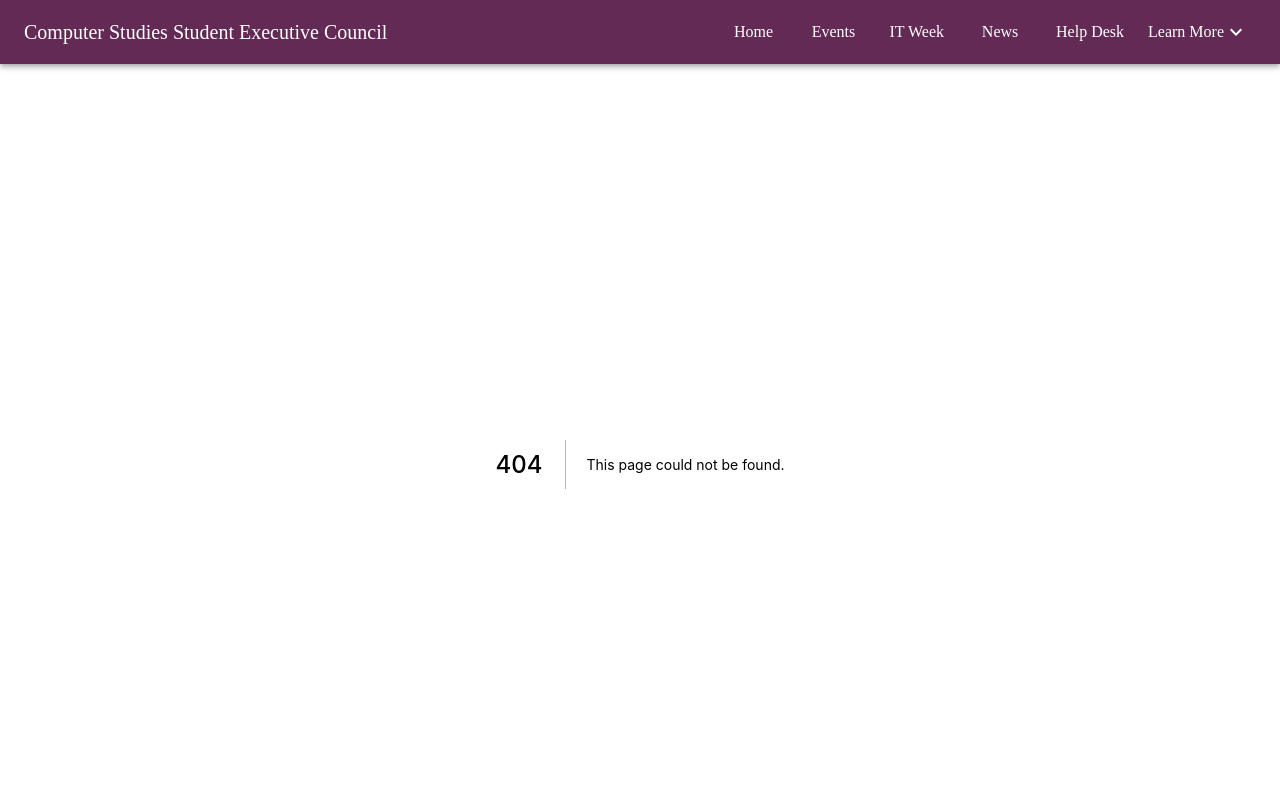
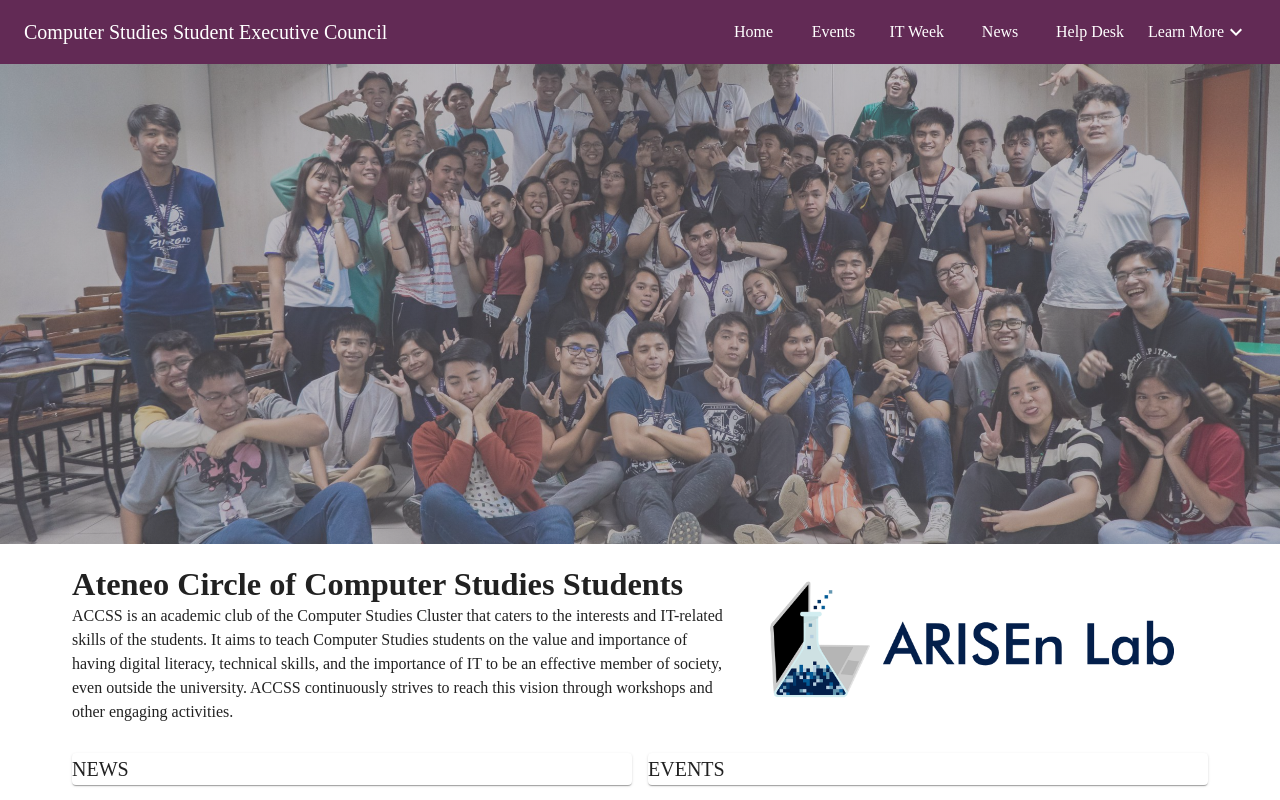
Before and after one commit to arisenlab/cssec-website, a Next.js app: page /learn-more/accss in a window 1280 px wide. Before the commit this address had no page. Shown: the top 800 px of the page. Built offline with nearby package versions, Linux system fonts and the light colour scheme.

Commit message:
ACCSS Part 2

```diff
--- /dev/null
+++ b/components/accss/about.js
@@ -0,0 +1,49 @@
+import React from "react";
+import Paper from "@material-ui/core/Paper";
+import Typography from "@material-ui/core/Typography";
+import Grid from "@material-ui/core/Grid";
+import Hidden from "@material-ui/core/Hidden";
+import { makeStyles } from "@material-ui/core/styles";
+
+const useStyles = makeStyles(theme => ({
+    root: {
+        width: "90%",
+        margin: "auto",
+    },
+}));
+
+const About = () => {
+    const classes = useStyles();
+
+    return (
+        <Grid
+            container
+            spacing={2}
+            alignItems="center"
+            className={classes.root}
+        >
+            <Grid item md={7}>
+                <Typography variant="h4">
+                    Ateneo Circle of Computer Studies Students
+                </Typography>
+                <Typography variant="body1">
+                    ACCSS is an academic club of the Computer Studies Cluster
+                    that caters to the interests and IT-related skills of the
+                    students. It aims to teach Computer Studies students on the
+                    value and importance of having digital literacy, technical
+                    skills, and the importance of IT to be an effective member
+                    of society, even outside the university. ACCSS continuously
+                    strives to reach this vision through workshops and other
+                    engaging activities.
+                </Typography>
+            </Grid>
+            <Hidden smDown>
+                <Grid item md={5}>
+                    <img src="/logos/arisen_banner_logo.png" width="100%" />
+                </Grid>
+            </Hidden>
+        </Grid>
+    );
+};
+
+export default About;
--- /dev/null
+++ b/components/accss/banner.js
@@ -0,0 +1,24 @@
+import React from "react";
+import Grid from "@material-ui/core/Grid";
+import Paper from "@material-ui/core/Paper";
+import Typography from "@material-ui/core/Typography";
+import { makeStyles } from "@material-ui/core/styles";
+
+const useStyles = makeStyles(theme => ({
+    root: {
+        backgroundImage:
+            "linear-gradient(0deg, rgba(123, 118, 125, 0.5), rgba(123, 118, 125, 0.5)), url(/accss/accss-banner.jpg)",
+        backgroundPosition: "center",
+        backgroundRepeat: "no-repeat",
+        backgroundSize: "cover",
+        height: "60vh",
+    },
+}));
+
+const Banner = () => {
+    const classes = useStyles();
+
+    return <div className={classes.root}></div>;
+};
+
+export default Banner;
--- /dev/null
+++ b/components/accss/news_events.js
@@ -0,0 +1,37 @@
+import React from "react";
+import Grid from "@material-ui/core/Grid";
+import Paper from "@material-ui/core/Paper";
+import Typography from "@material-ui/core/Typography";
+import { makeStyles } from "@material-ui/core/styles";
+
+const useStyles = makeStyles(theme => ({
+    root: {
+        width: "90%",
+        margin: "auto",
+    },
+}));
+
+const NewsAndEvents = () => {
+    const classes = useStyles();
+    return (
+        <Grid
+            container
+            spacing={2}
+            alignItems="center"
+            className={classes.root}
+        >
+            <Grid item md={6}>
+                <Paper>
+                    <Typography variant="h6">NEWS</Typography>
+                </Paper>
+            </Grid>
+            <Grid item md={6}>
+                <Paper>
+                    <Typography variant="h6">EVENTS</Typography>
+                </Paper>
+            </Grid>
+        </Grid>
+    );
+};
+
+export default NewsAndEvents;
--- a/components/general/footer.js
+++ b/components/general/footer.js
@@ -139,7 +139,7 @@
                 <Grid item md={4} align="center">
                     <div className={classes.partnersIcons}>
                         <img
-                            src="./logos/addu_white_logo.png"
+                            src="/logos/addu_white_logo.png"
                             width="60px"
                             height="60px"
                         />
--- a/components/general/header.js
+++ b/components/general/header.js
@@ -20,6 +20,7 @@
         [theme.breakpoints.up("md")]: {
             display: "none",
         },
+        color: "#fff",
     },
     navLinks: {
         [theme.breakpoints.down("md")]: {
--- a/navigation/navbar.js
+++ b/navigation/navbar.js
@@ -18,10 +18,14 @@
     linkStyles: {
         margin: theme.spacing(1),
     },
+    collapseDesign: {
+        backgroundColor: "#622A55",
+        color: "#fff",
+    },
 }));
 
 const Navbar = () => {
-    const styles = useStyles();
+    const classes = useStyles();
 
     const router = useRouter();
 
@@ -72,7 +76,7 @@
                                 <Button
                                     variant="text"
                                     href="#"
-                                    className={styles.linkStyles}
+                                    className={classes.linkStyles}
                                 >
                                     <Typography style={{ color: "#fff" }}>
                                         {link.page}
@@ -120,6 +124,7 @@
                                                         ? "center top"
                                                         : "center bottom",
                                             }}
+                                            className={classes.collapseDesign}
                                         >
                                             <Paper>
                                                 <ClickAwayListener
--- a/navigation/navburger.js
+++ b/navigation/navburger.js
@@ -14,9 +14,9 @@
 const useStyles = makeStyles(theme => ({
     list: {
         width: 250,
-    },
-    fullList: {
-        width: "auto",
+        height: "100%",
+        backgroundColor: "#622A55",
+        color: "#fff",
     },
     nested: {
         paddingLeft: theme.spacing(2),
@@ -42,7 +42,7 @@
                         id="list-subheader"
                         style={{ marginTop: 15 }}
                     >
-                        <Typography variant="h5" color="secondary">
+                        <Typography variant="h4" style={{ color: "#fff" }}>
                             CSSEC
                         </Typography>
                     </ListSubheader>
@@ -63,7 +63,11 @@
                                 </ListItem>
                             ) : (
                                 <>
-                                    <ListItem button onClick={handleClick}>
+                                    <ListItem
+                                        button
+                                        onClick={handleClick}
+                                        key={link.page}
+                                    >
                                         <ListItemText
                                             primary={
                                                 <Typography variant="h6">
@@ -86,11 +90,14 @@
                                                         className={
                                                             classes.nested
                                                         }
+                                                        key={linkSub.page}
                                                     >
                                                         <ListItemText
                                                             primary={
-                                                                <Typography variant="h6">
-                                                                    {link.page}
+                                                                <Typography variant="body1">
+                                                                    {
+                                                                        linkSub.page
+                                                                    }
                                                                 </Typography>
                                                             }
                                                             className={
--- a/package.json
+++ b/package.json
@@ -14,6 +14,7 @@
         "next": "10.0.3",
         "next-on-netlify": "^2.6.3",
         "react": "17.0.1",
-        "react-dom": "17.0.1"
+        "react-dom": "17.0.1",
+        "react-image-gallery": "^1.0.8"
     }
 }
--- /dev/null
+++ b/pages/learn-more/accss.js
@@ -0,0 +1,17 @@
+import React from "react";
+
+import Banner from "../../components/accss/banner";
+import About from "../../components/accss/about";
+import NewsAndUpdates from "../../components/accss/news_events";
+
+const Accss = () => {
+    return (
+        <>
+            <Banner />
+            <About />
+            <NewsAndUpdates />
+        </>
+    );
+};
+
+export default Accss;
```
Also changed, not shown: data/accss-activities.js (added, +22 -0 lines), components/accss/gallery.js (added), public/accss/accss-banner.jpg (added), 1 other file (tests, documents, lock files or other folders).
